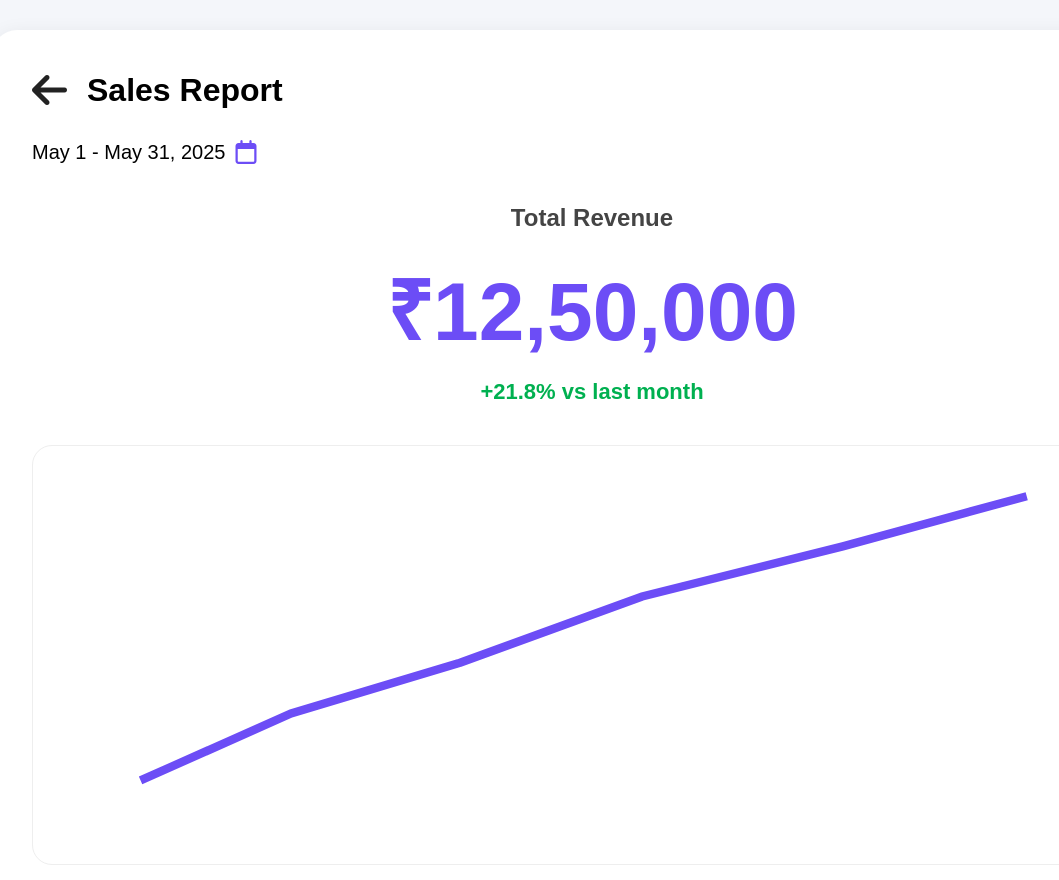
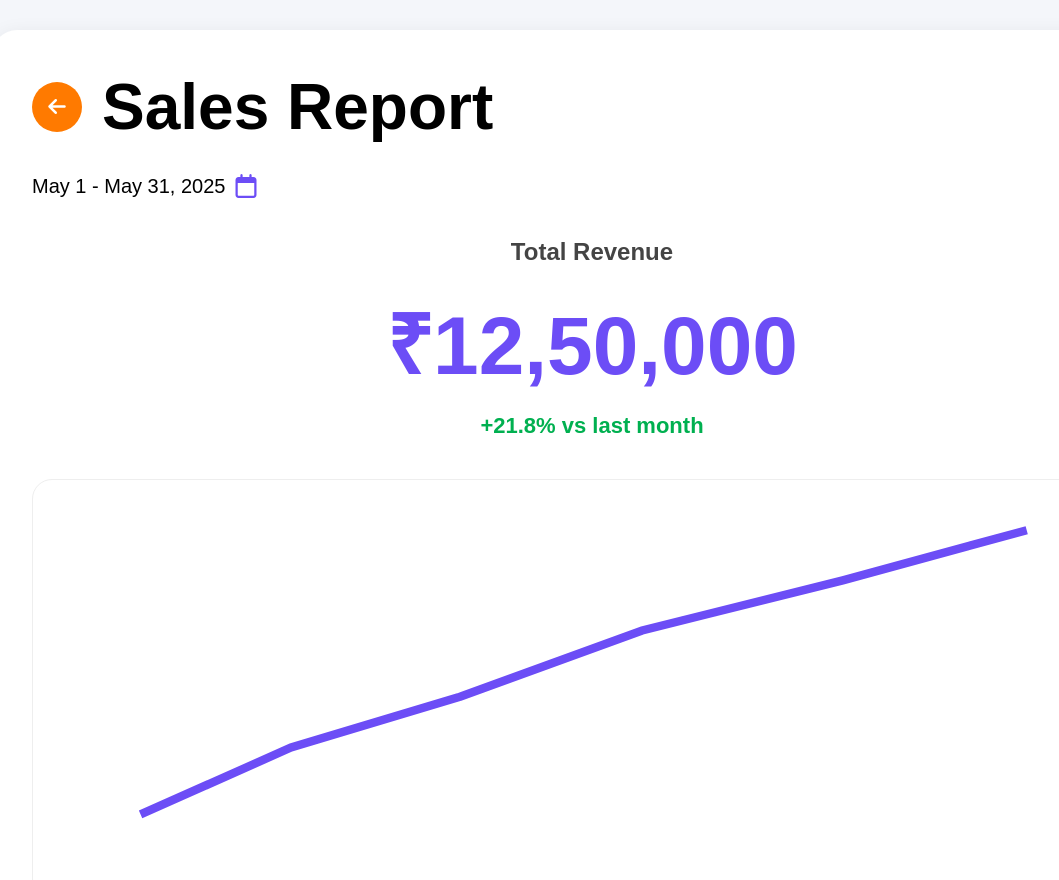
Before and after one commit to tanviwaghmare19/SoundPro-1, a website: page pages/salesReport.html in a window 1280 px wide. Shown: the top 880 px of the page, without its empty margins (48-1107 px from the left). Drawn offline with Linux system fonts and the light colour scheme; sample sign-in values are in the browser's storage.

Commit message:
Completed billing system updates

```diff
--- a/css/billGenerated.css
+++ b/css/billGenerated.css
@@ -17,6 +17,34 @@ body{
     padding:25px 20px 110px;
 }
 
+/* Back Button */
+
+.header{
+    margin-bottom:20px;
+}
+
+.back-btn{
+    width:50px;
+    height:50px;
+    border:none;
+    border-radius:50%;
+    background:#ff7a00;
+    color:#fff;
+    cursor:pointer;
+    display:flex;
+    align-items:center;
+    justify-content:center;
+    font-size:20px;
+    transition:.3s;
+}
+
+.back-btn:hover{
+    background:#e66d00;
+}
+
+.back-btn i{
+    color:#fff;
+}
 
 /*SUCCESS SECTION*/
 
--- a/css/orders.css
+++ b/css/orders.css
@@ -184,6 +184,30 @@ body{
     background:#fff;
     box-shadow:0 5px 15px rgba(0,0,0,.08);
     font-size:16px;
+}
+
+/* ===========================
+        BACK BUTTON
+=========================== */
+
+.back-btn{
+    width:45px;
+    height:45px;
+    border:none;
+    border-radius:50%;
+    background:#ff7a00;
+    color:#fff;
+    cursor:pointer;
+    display:flex;
+    align-items:center;
+    justify-content:center;
+    font-size:18px;
+    transition:.3s;
+}
+
+.back-btn:hover{
+    background:#e9681b;
+    transform:translateY(-2px);
 }
 
 /* ===========================
@@ -482,19 +506,3 @@ hr{
     margin:18px 0;
 
 }
-
-.back-btn{
-    background:none;
-    border:none;
-    color:#ff7a00;
-    font-size:28px;
-    cursor:pointer;
-    display:flex;
-    align-items:center;
-    justify-content:center;
-    padding:0;
-}
-
-.back-btn:hover{
-    opacity:0.8;
-}
--- a/css/pdfViewer.css
+++ b/css/pdfViewer.css
@@ -9,9 +9,52 @@ body {
     font-size: 12px;
     color: #000;
     background: #f4f4f4;
-    padding: 20px;
+    padding: 90px 20px 20px;
+}
+/* ================= HEADER ================= */
+
+.header{
+
+    position:fixed;
+    top:0;
+    left:0;
+
+    width:100%;
+    height:60px;
+
+    background:#f57c00;
+
+    display:flex;
+    align-items:center;
+    justify-content:center;
+
+    color:white;
+
+    z-index:9999;
+
 }
 
+.back-btn{
+
+    position:absolute;
+    left:15px;
+
+    background:none;
+    border:none;
+
+    color:white;
+
+    font-size:22px;
+    cursor:pointer;
+
+}
+
+.header h2{
+
+    font-size:22px;
+    font-weight:500;
+
+}
 .invoice-box {
     max-width: 850px;
     margin: auto;
--- a/css/products.css
+++ b/css/products.css
@@ -18,6 +18,41 @@
 body{
     background:#f5f6fa;
     overflow-x:hidden;
+}
+
+/* Back Button */
+
+.back-btn {
+    position: fixed;
+    top: 30px;
+    left: 30px;
+
+    width: 55px;
+    height: 55px;
+
+    border: none;
+    border-radius: 50%;
+
+    background: #ff6b00;
+    color: white;
+
+    font-size: 22px;
+    cursor: pointer;
+
+    display: flex;
+    align-items: center;
+    justify-content: center;
+
+    box-shadow: 0 5px 15px rgba(0,0,0,0.15);
+
+    z-index: 1000;
+
+    transition: 0.3s;
+}
+
+.back-btn:hover {
+    background: #e65c00;
+    transform: scale(1.05);
 }
 
 /* ===========================
--- a/css/reports.css
+++ b/css/reports.css
@@ -21,6 +21,30 @@ body{
     display:flex;
     align-items:center;
     margin-bottom:25px;
+}
+.back-btn{
+    width:50px;
+    height:50px;
+    border:none;
+    border-radius:50%;
+    background:#ff7a00;
+    color:white;
+    cursor:pointer;
+    font-size:20px;
+    display:flex;
+    align-items:center;
+    justify-content:center;
+    margin-right:15px;
+    transition:0.3s;
+}
+
+.back-btn:hover{
+    background:#e66d00;
+    transform:scale(1.05);
+}
+
+.header h1{
+    margin:0;
 }
 
 .header-left{
--- a/css/salesReport.css
+++ b/css/salesReport.css
@@ -32,13 +32,31 @@ body{
     margin-bottom:30px;
 }
 
-.header i{
-    font-size:40px;
+.back-btn{
+    width:50px;
+    height:50px;
+    border:none;
+    border-radius:50%;
+    background:#ff7a00;
+    color:white;
     cursor:pointer;
-    color:#222;
+    display:flex;
+    align-items:center;
+    justify-content:center;
+    font-size:20px;
+    transition:.3s;
 }
 
-.header h2{
+.back-btn:hover{
+    background:#e66d00;
+}
+
+.back-btn i{
+    color:white;
+    font-size:20px;
+}
+
+.header h1{
     font-size:64px;
     font-weight:bold;
 }
@@ -206,13 +224,14 @@ body{
         padding:15px;
     }
 
-    .header h2{
-        font-size:32px;
-    }
+   .header h1{
+    font-size:32px;
+}
 
-    .header i{
-        font-size:28px;
-    }
+.back-btn{
+    width:45px;
+    height:45px;
+}
 
     .revenue h1{
         font-size:42px;
--- a/pages/salesReport.html
+++ b/pages/salesReport.html
@@ -27,12 +27,16 @@
 
         <div class="header">
 
-            <i class="fa-solid fa-arrow-left"
-               onclick="goBack()"></i>
+    <button class="back-btn"
+            onclick="window.location.href='reports.html'">
 
-            <h1>Sales Report</h1>
+        <i class="fa-solid fa-arrow-left"></i>
 
-        </div>
+    </button>
+
+    <h1>Sales Report</h1>
+
+</div>
 
         <!-- Date Range -->
 
```
Also changed, not shown: LoginPage.js (deleted, +0 -115 lines), js/LoginPage.js (added, +115 -0 lines), js/billPreview.js (+38 -2 lines), pages/LoginPage.html (renamed from LoginPage.html, +3 -4 lines), pages/billGenerated.html (+15 -1 lines), pages/billPreview.html (+32 -3 lines), pages/pdfViewer.html (+14 -0 lines), pages/products.html (+5 -2 lines), pages/reports.html (+9 -5 lines), css/LoginPage.css (renamed from LoginPage.css).
